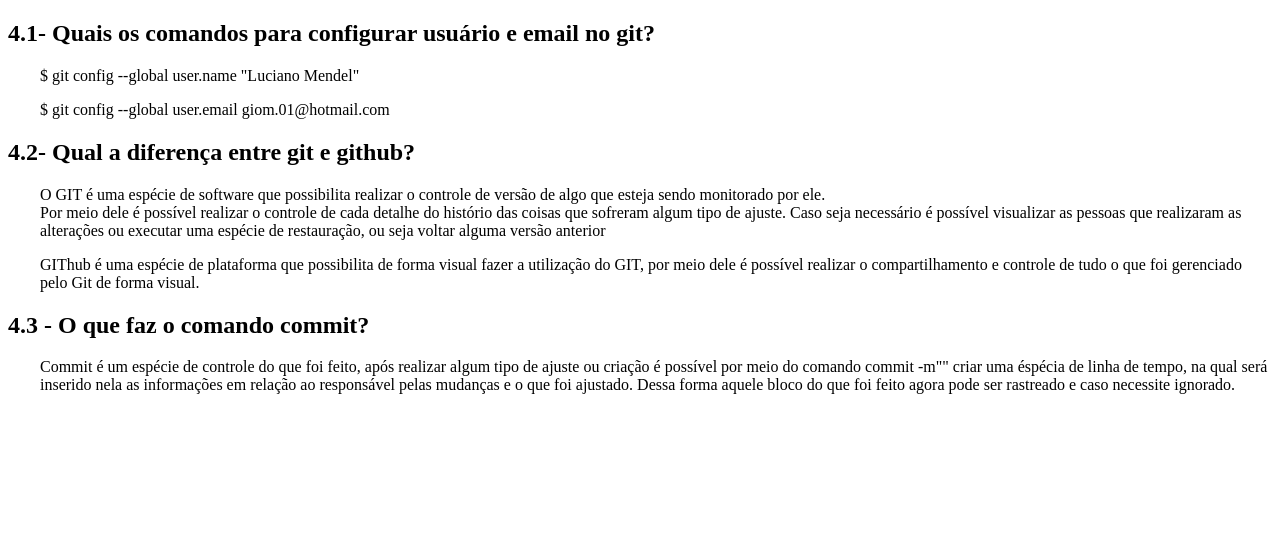
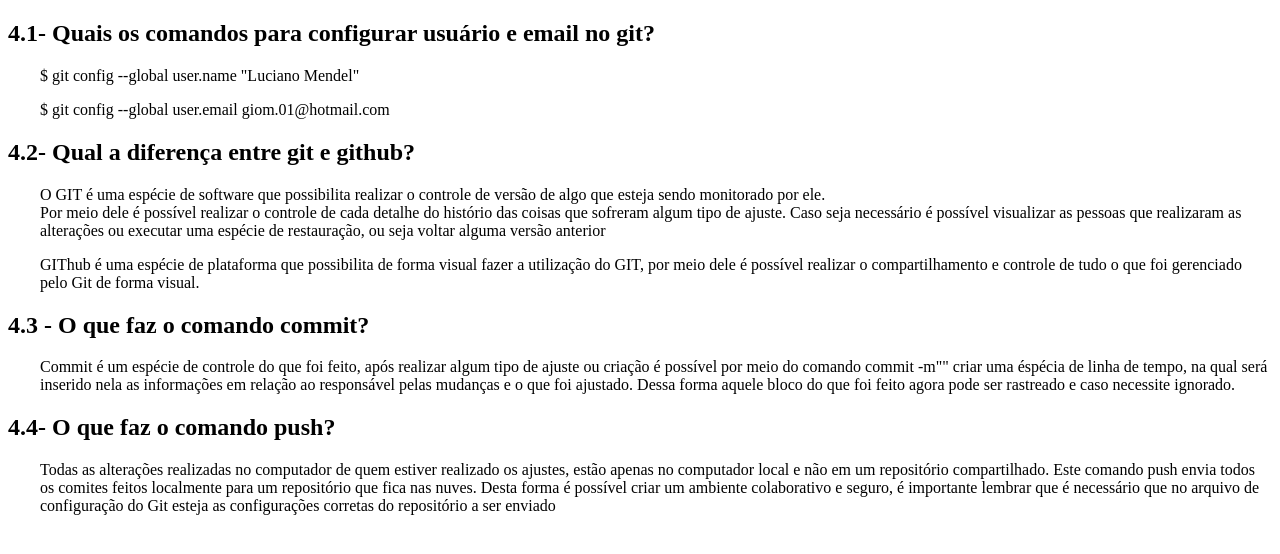
Before and after one commit to lucianomendell/Senac, a plain HTML site: page treinamento-git/index.html in a window 1280 px wide. Drawn offline with Linux system fonts and the light colour scheme.

Commit message:
O que faz o comando push

```diff
--- a/treinamento-git/index.html
+++ b/treinamento-git/index.html
@@ -28,5 +28,10 @@ o compartilhamento e controle de tudo o que foi gerenciado pelo Git de forma vis
 criar uma éspécia de linha de tempo, na qual será inserido nela as informações em relação ao responsável pelas mudanças e o que foi ajustado.
 Dessa forma aquele bloco do que foi feito agora pode ser rastreado e caso necessite ignorado.</p>
 
+<h2>4.4- O que faz o comando push?</h2>
+<p style="padding-left: 2em;"> Todas as alterações realizadas no computador de quem estiver realizado os ajustes, estão apenas no computador local e não em um
+repositório compartilhado. Este comando push envia todos os comites feitos localmente para um repositório que fica nas nuves. Desta forma é possível criar um ambiente
+colaborativo e seguro, é importante lembrar que é necessário que no arquivo de configuração do Git esteja as configurações corretas do repositório a ser enviado</p>
+
 </body>
 </html>
```
